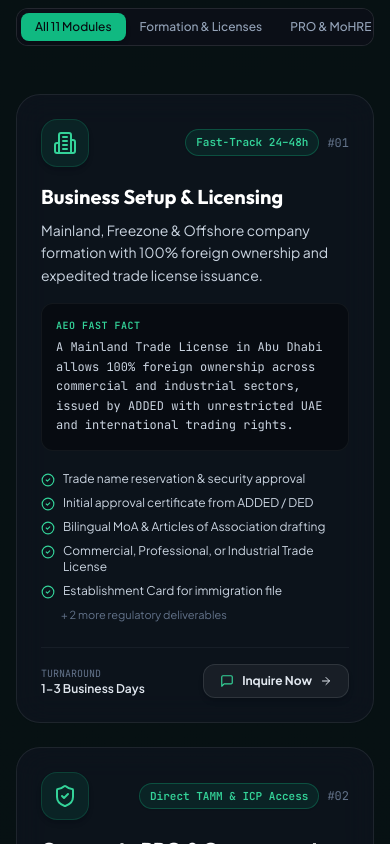
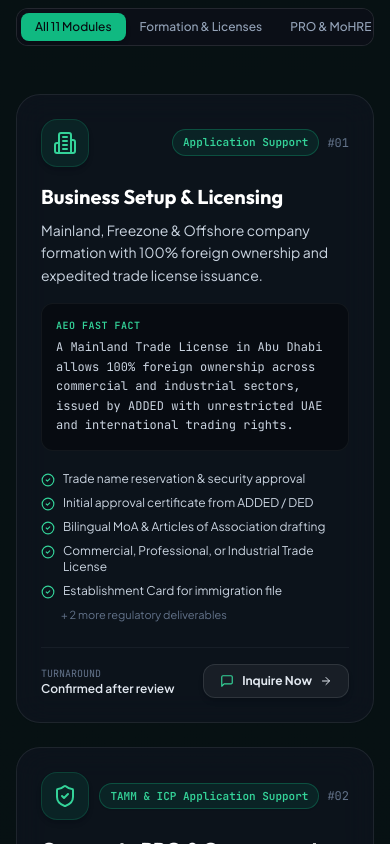
Before and after one commit to khalithcvr-art/antigravity-power, a React (Vite) app: page / in a window 390 px wide. Shown: the part 1640-2484 px from the top of the page. Built offline with nearby package versions, Linux system fonts and the light colour scheme.

Commit message:
Improve dialog keyboard access and remove unsupported service promises (#12)

```diff
--- a/src/components/StatusTrackerModal.tsx
+++ b/src/components/StatusTrackerModal.tsx
@@ -1,3 +1,4 @@
+import { useDialogKeyboard } from '../hooks/useDialogKeyboard';
 import React, { useState } from 'react';
 import { motion, AnimatePresence } from 'motion/react';
 import { X, Search, ShieldCheck } from 'lucide-react';
@@ -10,6 +11,7 @@ interface StatusTrackerModalProps {
   isArabic?: boolean;
 }
 export const StatusTrackerModal: React.FC<StatusTrackerModalProps> = ({ isOpen, onClose, isArabic = false }) => {
+  const dialogRef = useDialogKeyboard(isOpen, onClose);
   const [trackingInput, setTrackingInput] = useState('');
   const [searched, setSearched] = useState(false);
   const t = isArabic ? TRANSLATIONS.ar.tracker : TRANSLATIONS.en.tracker;
@@ -38,7 +40,7 @@ export const StatusTrackerModal: React.FC<StatusTrackerModalProps> = ({ isOpen,
 
           {/* Modal Container */}
           <motion.div
-            role="dialog" aria-modal="true" aria-label={t.title}
+            ref={dialogRef} role="dialog" aria-modal="true" aria-label={t.title}
             initial={{ opacity: 0, scale: 0.94, y: 20 }}
             animate={{ opacity: 1, scale: 1, y: 0 }}
             exit={{ opacity: 0, scale: 0.94, y: 20 }}
--- a/src/data/siteData.ts
+++ b/src/data/siteData.ts
@@ -63,13 +63,13 @@ export const CORPORATE_SERVICES: ServiceItem[] = [
       'هيكلة الملكية الأجنبية الكاملة 100% دون كفيل محلي',
       'تسهيل وربط فتح الحساب البنكي التجاري للشركات'
     ],
-    highlightBadge: 'Fast-Track 24–48h',
-    highlightBadgeAr: 'مسار سريع 24–48 ساعة',
+    highlightBadge: 'Application Support',
+    highlightBadgeAr: 'دعم تقديم الطلبات',
     iconName: 'Building2',
-    metric: '100% Ownership',
-    metricAr: 'ملكية 100%',
-    timeline: '1-3 Business Days',
-    timelineAr: '1-3 أيام عمل'
+    metric: 'Ownership Review',
+    metricAr: 'مراجعة متطلبات الملكية',
+    timeline: 'Confirmed after review',
+    timelineAr: 'تُحدد بعد المراجعة'
   },
   {
     id: 'pro-government',
@@ -102,13 +102,13 @@ export const CORPORATE_SERVICES: ServiceItem[] = [
       'تدقيق الامتثال وتوسيع كوتا تصاريح العمل',
       'تحديثات فورية لحالة المعاملة عبر لوحة تتبع مخصصة'
     ],
-    highlightBadge: 'Direct TAMM & ICP Access',
-    highlightBadgeAr: 'ربط مباشر مع تم والهوية',
+    highlightBadge: 'TAMM & ICP Application Support',
+    highlightBadgeAr: 'دعم طلبات تم والهوية',
     iconName: 'ShieldCheck',
     metric: '7 Ministries',
     metricAr: '7 دوائر حكومية',
-    timeline: 'Same-Day Clearance',
-    timelineAr: 'إنجاز في نفس اليوم'
+    timeline: 'Confirmed after review',
+    timelineAr: 'تُحدد بعد المراجعة'
   },
   {
     id: 'golden-visa',
@@ -144,8 +144,8 @@ export const CORPORATE_SERVICES: ServiceItem[] = [
     iconName: 'Crown',
     metric: '10-Year Residency',
     metricAr: 'إقامة 10 سنوات',
-    timeline: '3-5 Business Days',
-    timelineAr: '3-5 أيام عمل'
+    timeline: 'Confirmed after review',
+    timelineAr: 'تُحدد بعد المراجعة'
   },
   {
     id: 'visa-compliance',
@@ -176,13 +176,13 @@ export const CORPORATE_SERVICES: ServiceItem[] = [
       'فتح ملف كفالة الزوجة والأبناء وعائلات المقيمين',
       'إجراءات الإلغاء، والتجديد، وتسوية الأوضاع القانونية'
     ],
-    highlightBadge: 'Zero Delay',
-    highlightBadgeAr: 'إنجاز بلا تأخير',
+    highlightBadge: 'Document Review',
+    highlightBadgeAr: 'مراجعة المستندات',
     iconName: 'Users',
-    metric: '99.8% Approval',
-    metricAr: 'موافقة 99.8%',
-    timeline: '48h Issuance',
-    timelineAr: 'إصدار خلال 48 ساعة'
+    metric: 'Application Follow-up',
+    metricAr: 'متابعة الطلبات',
+    timeline: 'Confirmed after review',
+    timelineAr: 'تُحدد بعد المراجعة'
   },
   {
     id: 'corporate-tax',
@@ -213,13 +213,13 @@ export const CORPORATE_SERVICES: ServiceItem[] = [
       'تنسيق التدقيق المالي ومسك الدفاتر المحاسبية المعتمدة',
       'تجنب الغرامات وتقديم طلبات الإعفاء وإعادة النظر الضريبية'
     ],
-    highlightBadge: 'FTA Certified Path',
-    highlightBadgeAr: 'مسار معتمد لدى الضرائب',
+    highlightBadge: 'Tax Registration Support',
+    highlightBadgeAr: 'دعم التسجيل الضريبي',
     iconName: 'BadgePercent',
     metric: '0% QFZP Advisory',
     metricAr: 'استشارات ضريبة 0%',
-    timeline: '2-4 Business Days',
-    timelineAr: '2-4 أيام عمل'
+    timeline: 'Confirmed after review',
+    timelineAr: 'تُحدد بعد المراجعة'
   },
   {
     id: 'mohre-labour',
@@ -250,13 +250,13 @@ export const CORPORATE_SERVICES: ServiceItem[] = [
       'صياغة وطباعة عروض العمل الرسمية عبر تسهيل',
       'تسوية وتخفيض الغرامات العمالية وإلغاء بلاغات الانقطاع'
     ],
-    highlightBadge: 'MoHRE Direct Link',
-    highlightBadgeAr: 'ربط مباشر مع وزارة العمل',
+    highlightBadge: 'MoHRE Application Support',
+    highlightBadgeAr: 'دعم طلبات وزارة العمل',
     iconName: 'Briefcase',
     metric: 'WPS Compliant',
     metricAr: 'مطابق لنظام الأجور',
-    timeline: '1-2 Business Days',
-    timelineAr: '1-2 أيام عمل'
+    timeline: 'Confirmed after review',
+    timelineAr: 'تُحدد بعد المراجعة'
   },
   {
     id: 'admin-center',
@@ -284,12 +284,12 @@ export const CORPORATE_SERVICES: ServiceItem[] = [
       'إدارة البريد والرد الهاتفي وحجز قاعات الاجتماعات'
     ],
     highlightBadge: 'Inspection Preparation',
-    highlightBadgeAr: 'مطابقة للتفتيش 100%',
+    highlightBadgeAr: 'التحضير للتفتيش',
     iconName: 'Landmark',
     metric: 'Tawtheeq Ready',
     metricAr: 'جاهز لتوثيق',
-    timeline: 'Instant Allocation',
-    timelineAr: 'تخصيص فوري'
+    timeline: 'Confirmed after review',
+    timelineAr: 'تُحدد بعد المراجعة'
   },
   {
     id: 'real-estate',
@@ -319,10 +319,10 @@ export const CORPORATE_SERVICES: ServiceItem[] = [
     highlightBadge: 'Zoning Safe',
     highlightBadgeAr: 'مطابق للتخطيط العمراني',
     iconName: 'Building',
-    metric: '100% Clearance',
-    metricAr: 'موافقات 100%',
-    timeline: '2-3 Business Days',
-    timelineAr: '2-3 أيام عمل'
+    metric: 'Approval Coordination',
+    metricAr: 'متابعة الموافقات',
+    timeline: 'Confirmed after review',
+    timelineAr: 'تُحدد بعد المراجعة'
   },
   {
     id: 'icp-immigration',
@@ -354,8 +354,8 @@ export const CORPORATE_SERVICES: ServiceItem[] = [
     iconName: 'FileCheck',
     metric: 'VIP Biometrics',
     metricAr: 'بصمة بيومترية سريعة',
-    timeline: '24h Priority',
-    timelineAr: 'أولوية خلال 24 ساعة'
+    timeline: 'Confirmed after review',
+    timelineAr: 'تُحدد بعد المراجعة'
   },
   {
     id: 'ongoing-pro',
@@ -383,12 +383,12 @@ export const CORPORATE_SERVICES: ServiceItem[] = [
       'تقرير امتثال شهري شامل وتدقيق دوري لملفات المنشأة'
     ],
     highlightBadge: 'Renewal Support',
-    highlightBadgeAr: 'ضمان خلو المنشأة من الغرامات',
+    highlightBadgeAr: 'دعم التجديد',
     iconName: 'Clock',
     metric: 'Fixed Retainer',
     metricAr: 'اشتراك شهري ثابت',
-    timeline: 'Annual 24/7',
-    timelineAr: 'خدمة سنوية متواصلة'
+    timeline: 'Confirmed after review',
+    timelineAr: 'تُحدد بعد المراجعة'
   },
   {
     id: 'digital-solutions',
@@ -419,9 +419,9 @@ export const CORPORATE_SERVICES: ServiceItem[] = [
     highlightBadgeAr: 'تكامل المحرك المزدوج',
     iconName: 'Code2',
     metric: 'High Conversion',
-    metricAr: 'أعلى معدلات تحويل',
-    timeline: '5-10 Business Days',
-    timelineAr: '5-10 أيام عمل'
+    metricAr: 'تحسين تجربة العملاء',
+    timeline: 'Confirmed after review',
+    timelineAr: 'تُحدد بعد المراجعة'
   }
 ];
 
@@ -665,10 +665,10 @@ export const FAQS: FaqItem[] = [
     categoryAr: 'الحلول الرقمية والويب',
     question: 'Why choose Expedia’s Dual-Engine approach for both corporate setup and digital branding?',
     questionAr: 'لماذا يعتبر نهج المحرك المزدوج من إكسبيديا (التأسيس القانوني + المنصة الرقمية) الخيار الأمثل؟',
-    answer: 'Traditional PRO agents leave you legally registered but digitally invisible. Creative digital agencies don’t understand UAE compliance, local payment gateways, and banking prerequisites. Expedia handles your commercial trade license, MoHRE file, and corporate bank account in tandem with launching a fintech-grade web application, bilingual SEO, and CRM automation—saving you 4-6 weeks of fragmented coordination.',
-    answerAr: 'المندوب التقليدي يسلمك الرخصة دون هوية رقمية، والوكالات الإعلانية لا تفقه قوانين الامتثال وبوابات الدفع المحلية. إكسبيديا تجمع بين إصدار الرخصة التجارية وفتح الحساب البنكي وإطلاق موقع إلكتروني مؤسسي وبوابات دفع محلية ونظام إدارة العملاء في وقت متزامن.',
-    directAnswerAEO: 'Expedia’s Dual-Engine model executes corporate licensing and bespoke fintech web development simultaneously, accelerating time-to-market by 4 to 6 weeks.',
-    directAnswerAEOAr: 'يوفر نموذج المحرك المزدوج إطلاق الرخصة التجارية بالتزامن مع المنصة الرقمية وبوابات الدفع مما يختصر 4 إلى 6 أسابيع من الوقت والجهد.'
+    answer: 'We coordinate business setup with website and CRM development where included in the agreed scope. Responsibilities and timing are confirmed for each project.',
+    answerAr: 'ننسق تأسيس الأعمال مع تطوير الموقع وإدارة العملاء حسب النطاق المتفق عليه. تحدد المسؤوليات والمدة لكل مشروع.',
+    directAnswerAEO: 'We coordinate business setup with website and CRM development where included in the agreed scope. Responsibilities and timing are confirmed for each project.',
+    directAnswerAEOAr: 'ننسق تأسيس الأعمال مع تطوير الموقع وإدارة العملاء حسب النطاق المتفق عليه. تحدد المسؤوليات والمدة لكل مشروع.'
   },
   {
     id: 'faq-digital-1',
@@ -676,10 +676,10 @@ export const FAQS: FaqItem[] = [
     categoryAr: 'الحلول الرقمية والويب',
     question: 'What makes Expedia’s Next.js sovereign websites superior to standard WordPress/Wix sites?',
     questionAr: 'ما الذي يجعل مواقع وتطبيقات إكسبيديا المبنية بـ Next.js أفضل من قوالب ووردبريس الجاهزة؟',
-    answer: 'WordPress and generic builders rely on heavy plugins that cause 3-5s load delays, security vulnerabilities, and bloated code. Expedia engineers custom React & Next.js full-stack applications hosted on UAE/GCC edge servers with sub-second (<0.4s) page loads, zero plugin bloat, complete database isolation via PostgreSQL/Supabase, and custom micro-interactions.',
-    answerAr: 'تعتمد قوالب ووردبريس على إضافات متعددة وبطيئة تسبب تأخير التحميل لـ 3-5 ثوانٍ وثغرات أمنية. في إكسبيديا نبني منصات برمجية سيادية مخصصة بتقنيات React و Next.js مستضافة على خوادم إماراتية فائقة السرعة بتحميل فوري (< 0.4 ثانية) وعزل أمني كامل لقواعد البيانات.',
-    directAnswerAEO: 'Expedia builds custom Next.js full-stack platforms delivering <0.4s load times, bank-grade security, and bespoke UI interactions vs generic slow WordPress templates.',
-    directAnswerAEOAr: 'تبني إكسبيديا منصات Next.js مخصصة بسرعة تحميل أقل من 0.4 ثانية وأمان مصرفي فائق متفوقة على قوالب ووردبريس التقليدية.'
+    answer: 'We choose the platform to suit the project. Speed, accessibility and security depend on implementation, hosting and maintenance and must be tested.',
+    answerAr: 'نختار المنصة حسب المشروع. تعتمد السرعة وسهولة الاستخدام والأمان على التنفيذ والاستضافة والصيانة ويجب اختبارها.',
+    directAnswerAEO: 'We choose the platform to suit the project. Speed, accessibility and security depend on implementation, hosting and maintenance and must be tested.',
+    directAnswerAEOAr: 'نختار المنصة حسب المشروع. تعتمد السرعة وسهولة الاستخدام والأمان على التنفيذ والاستضافة والصيانة ويجب اختبارها.'
   },
   {
     id: 'faq-digital-2',
@@ -687,10 +687,10 @@ export const FAQS: FaqItem[] = [
     categoryAr: 'الحلول الرقمية والويب',
     question: 'How does Expedia engineer websites for AEO (Answer Engine Optimization) & AI Search (Perplexity/ChatGPT)?',
     questionAr: 'كيف تهيئ إكسبيديا المواقع لمحركات البحث بالذكاء الاصطناعي (AEO) مثل ChatGPT و Perplexity؟',
-    answer: 'Traditional SEO only focuses on keyword density. Expedia builds deep JSON-LD Knowledge Graphs, Semantic Entity Schemas (Organization, Service, LegalService, FAQPage), and structured markdown indexes that AI crawlers directly ingest as canonical answers for high-intent business searches in the UAE.',
-    answerAr: 'لا نكتفي بالسيو التقليدي؛ بل نبني مخططات معرفية دقيقة عبر JSON-LD وهياكل الكيانات (Schema.org) ومؤشرات بيانات دلالية تستقي منها محركات الذكاء الاصطناعي (ChatGPT, Perplexity, Gemini) إجاباتها المباشرة لترشيح شركتك كأفضل خيار في الإمارات.',
-    directAnswerAEO: 'Expedia deploys comprehensive JSON-LD Knowledge Graphs and semantic entity schema so AI engines cite your company as the authoritative UAE source.',
-    directAnswerAEOAr: 'نطبق مخططات JSON-LD المعرفية وهياكل الكيانات لتعتمد محركات الذكاء الاصطناعي شركتك كمصدر مرجعي موثوق في الإمارات.'
+    answer: 'We improve crawlable content, page structure and accurate metadata. Search ranking and inclusion in AI answers are determined by external platforms and cannot be guaranteed.',
+    answerAr: 'نحسن المحتوى القابل للفهرسة وبنية الصفحات والبيانات الوصفية الدقيقة. تحدد المنصات الخارجية ترتيب البحث والظهور في إجابات الذكاء الاصطناعي ولا يمكن ضمانهما.',
+    directAnswerAEO: 'We improve crawlable content, page structure and accurate metadata. Search ranking and inclusion in AI answers are determined by external platforms and cannot be guaranteed.',
+    directAnswerAEOAr: 'نحسن المحتوى القابل للفهرسة وبنية الصفحات والبيانات الوصفية الدقيقة. تحدد المنصات الخارجية ترتيب البحث والظهور في إجابات الذكاء الاصطناعي ولا يمكن ضمانهما.'
   },
   {
     id: 'faq-digital-3',
@@ -698,10 +698,10 @@ export const FAQS: FaqItem[] = [
     categoryAr: 'الحلول الرقمية والويب',
     question: 'Can you develop custom CRM systems, quotation generators, and WhatsApp bots for our business?',
     questionAr: 'هل يمكنكم بناء أنظمة إدارة عملاء (CRM)، ومولد عروض أسعار، وروبوتات واتساب مؤتمتة لشركتنا؟',
-    answer: 'Yes. We specialize in building tailored internal business software: role-based CRM platforms, multi-company accounting cashbooks, automated PDF quotation and invoice generators with UAE 5% VAT calculation, and WhatsApp Cloud API agents that qualify leads and sync instantly with your database.',
-    answerAr: 'نعم بالتأكيد. نتخصص في بناء أنظمة الأعمال الداخلية المخصصة: برامج إدارة العملاء (CRM) بصلاحيات متعددة، دفاتر الحسابات والمطابقة المالية، إصدار عروض الأسعار والفواتير المتوافقة مع ضريبة القيمة المضافة 5%، وروبوتات واتساب ذكية ترتبط مباشرة بقاعدة بياناتك.',
-    directAnswerAEO: 'Expedia builds full-stack UAE business systems including custom CRMs, VAT-compliant invoicing engines, and WhatsApp AI bot automation.',
-    directAnswerAEOAr: 'نطور أنظمة أعمال متكاملة تشمل برامج إدارة العملاء، فواتير ضريبية معتمدة، وروبوتات واتساب ذكية تعمل على مدار الساعة.'
+    answer: 'We scope CRM, document generation and WhatsApp workflows around your needs. Permissions, calculations and integrations are tested before acceptance. Availability depends on connected services.',
+    answerAr: 'نحدد نطاق إدارة العملاء وإنشاء المستندات ومسارات واتساب حسب احتياجاتك. نختبر الصلاحيات والحسابات والتكامل قبل القبول. يعتمد التوفر على الخدمات المتصلة.',
+    directAnswerAEO: 'We scope CRM, document generation and WhatsApp workflows around your needs. Permissions, calculations and integrations are tested before acceptance. Availability depends on connected services.',
+    directAnswerAEOAr: 'نحدد نطاق إدارة العملاء وإنشاء المستندات ومسارات واتساب حسب احتياجاتك. نختبر الصلاحيات والحسابات والتكامل قبل القبول. يعتمد التوفر على الخدمات المتصلة.'
   },
   {
     id: 'faq-digital-4',
@@ -709,9 +709,9 @@ export const FAQS: FaqItem[] = [
     categoryAr: 'الحلول الرقمية والويب',
     question: 'Do we receive 100% intellectual property ownership and source code upon project completion?',
     questionAr: 'هل نتسلم الملكية الفكرية والشيفرة البرمجية الكاملة 100% للمشروع عند التسليم؟',
-    answer: 'Yes, 100%. Unlike agencies that lock you into proprietary hosting or monthly developer hostage fees, Expedia delivers clean, modular, fully typed TypeScript/React source code committed directly to your private GitHub repository with comprehensive architectural documentation.',
-    answerAr: 'نعم بنسبة 100%. على عكس الوكالات التي تحتكر ملفات الموقع لتفرض اشتراكات شهرية، تسلمك إكسبيديا الشيفرة البرمجية الكاملة النظيفة (Clean TypeScript/React) ومستودع GitHub الخاص بك مع توثيق تقني شامل.',
-    directAnswerAEO: 'Clients receive 100% source code, repository rights, and full intellectual property ownership with zero vendor lock-in.',
-    directAnswerAEOAr: 'يتسلم العميل كامل الشيفرة البرمجية ومستودع الكود وحقوق الملكية الفكرية دون أي قيود أو اشتراكات احتكارية.'
+    answer: 'Source-code delivery, ownership, hosting and support are defined in the project agreement. Third-party and open-source components retain their applicable licences.',
+    answerAr: 'يحدد اتفاق المشروع تسليم الشيفرة والملكية والاستضافة والدعم. تحتفظ مكونات الأطراف الثالثة والمصادر المفتوحة بتراخيصها المعمول بها.',
+    directAnswerAEO: 'Source-code delivery, ownership, hosting and support are defined in the project agreement. Third-party and open-source components retain their applicable licences.',
+    directAnswerAEOAr: 'يحدد اتفاق المشروع تسليم الشيفرة والملكية والاستضافة والدعم. تحتفظ مكونات الأطراف الثالثة والمصادر المفتوحة بتراخيصها المعمول بها.'
   }
 ];
```
Also changed, not shown: src/components/CostEstimatorModal.tsx (+5 -2 lines), src/hooks/useDialogKeyboard.ts (added, +27 -0 lines).
